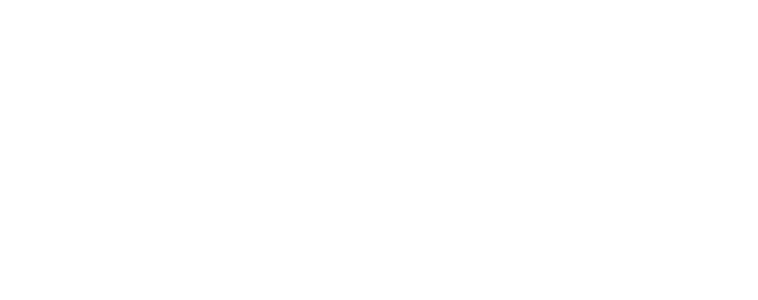
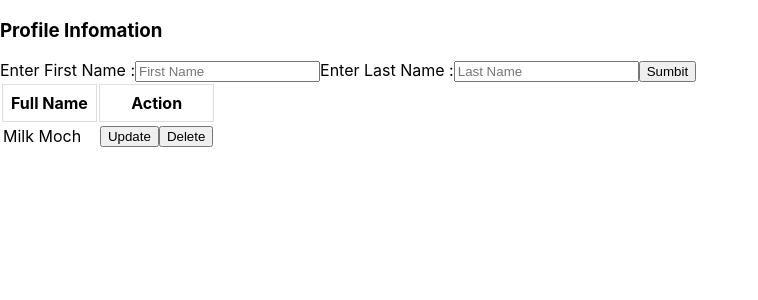
Before and after one commit to YUVARAJ1992/Practice-react.js, a React (Create React App) app: page /profile in a window 1280 px wide. Before the commit this address had no page. Shown: the top 300 px of the page, without its empty margins (0-758 px from the left). Built offline with nearby package versions, Linux system fonts and the light colour scheme.

Commit message:
Added profile page

```diff
--- a/src/App.js
+++ b/src/App.js
@@ -11,6 +11,7 @@
 import LightComponent from "./components/lightonoff";
 import VideoPage from "./Pages/Video";
 import TodoPage from "./Pages/TodoPage";
+import ProfilePage from "./Pages/profile";
 
 const App = () => {
   return(
@@ -24,6 +25,8 @@
       <Route path="light" element={<LightComponent></LightComponent>}></Route>
       <Route path="videos" element={<VideoPage></VideoPage>}></Route>
       <Route path="todolist" element={<TodoPage></TodoPage>}></Route>
+
+      <Route path="profile" element={<ProfilePage></ProfilePage>}></Route>
     </Routes>
     </BrowserRouter>
   )
--- a/src/Pages/TodoPage.js
+++ b/src/Pages/TodoPage.js
@@ -28,6 +28,13 @@
 
     }
 
+
+    const enterKeyPress = (event) => {
+      if(event.key === "Enter"){
+        clickToAdd();
+      }
+    }
+
     return(
         <div>
             <h1>TodoList Page</h1>
@@ -35,7 +42,7 @@
             <div className="header">
 
                 <h2 className="todoheader">My todolist</h2>
-                <input type="text" onChange={handleTodoList} className="input" placeholder="Title...." name="todolist" value={statevariable.todolist}/>
+                <input type="text" onChange={handleTodoList} onKeyDown={enterKeyPress} className="input" placeholder="Title...." name="todolist" value={statevariable.todolist}/>
                 <span onClick={()=> clickToAdd()} className="addBtn">Add</span>
                 </div>
                 <div>
@@ -43,6 +50,7 @@
                         todoList.map((value, index) => {
                             return (
                                 <ul className="ul" key={index}>
+                                    { value.isStriked  && <img src="https://upload.wikimedia.org/wikipedia/commons/7/73/Flat_tick_icon.svg" width="50" /> }
                                     <li className={value.isStriked ? "stikeout" : "noStrike"} onClick={() => AddStrike(index)}>{value.todolist}</li>
                                     <button>X</button>
                                 </ul>
--- /dev/null
+++ b/src/Pages/profile.js
@@ -0,0 +1,38 @@
+import React from 'react';
+
+const ProfilePage = () => {
+  return (
+    <div>
+      <h3>Profile Infomation</h3>
+      <div>
+        <label>Enter First Name :</label>
+        <input type='text' placeholder='First Name' />
+
+        <label>Enter Last Name :</label>
+        <input type='text' placeholder='Last Name' />
+
+        <button>Sumbit</button>
+      </div>
+      <table>
+        <thead>
+          <tr>
+            <th>Full Name</th>
+            <th>Action</th>
+          </tr>
+        </thead>
+
+        <tbody>
+          <tr>
+            <td>Milk Moch</td>
+            <td>
+              <button>Update</button>
+              <button>Delete</button>
+            </td>
+          </tr>
+        </tbody>
+      </table>
+    </div>
+  );
+};
+
+export default ProfilePage;
```
